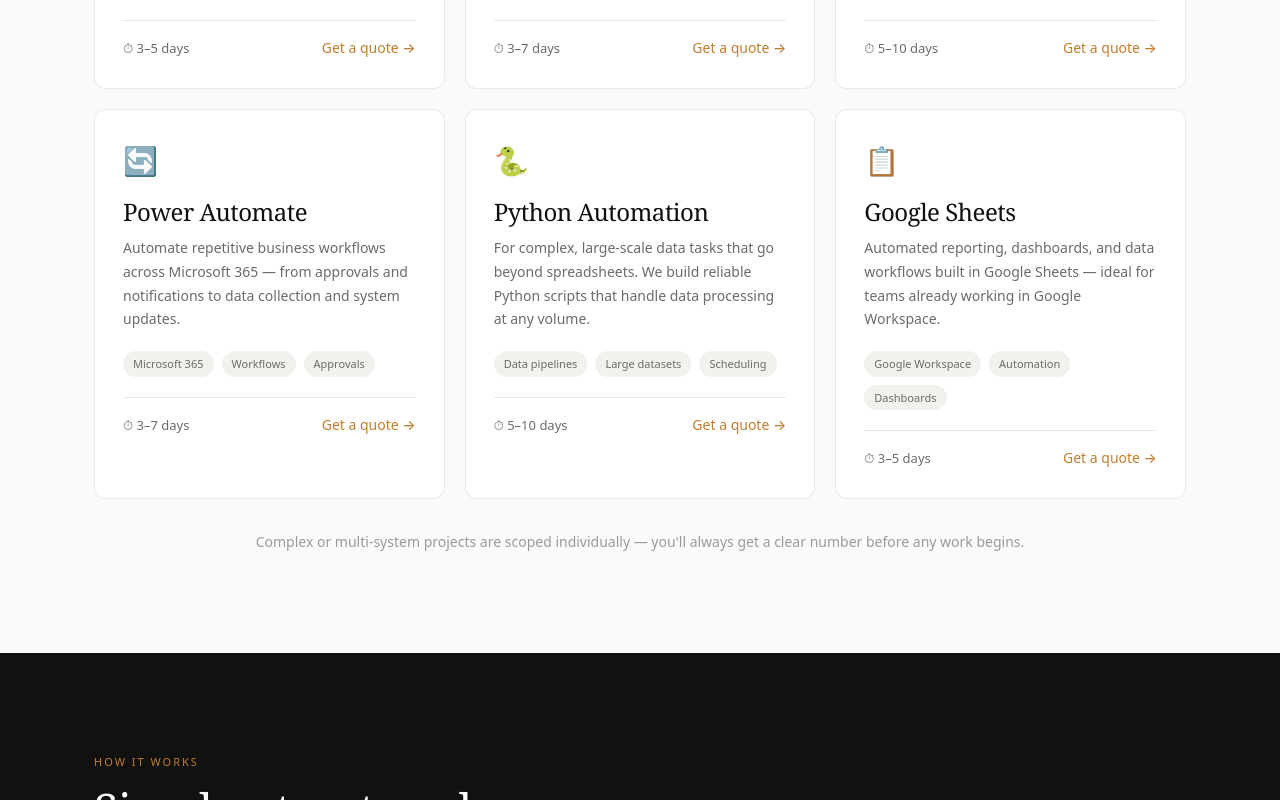
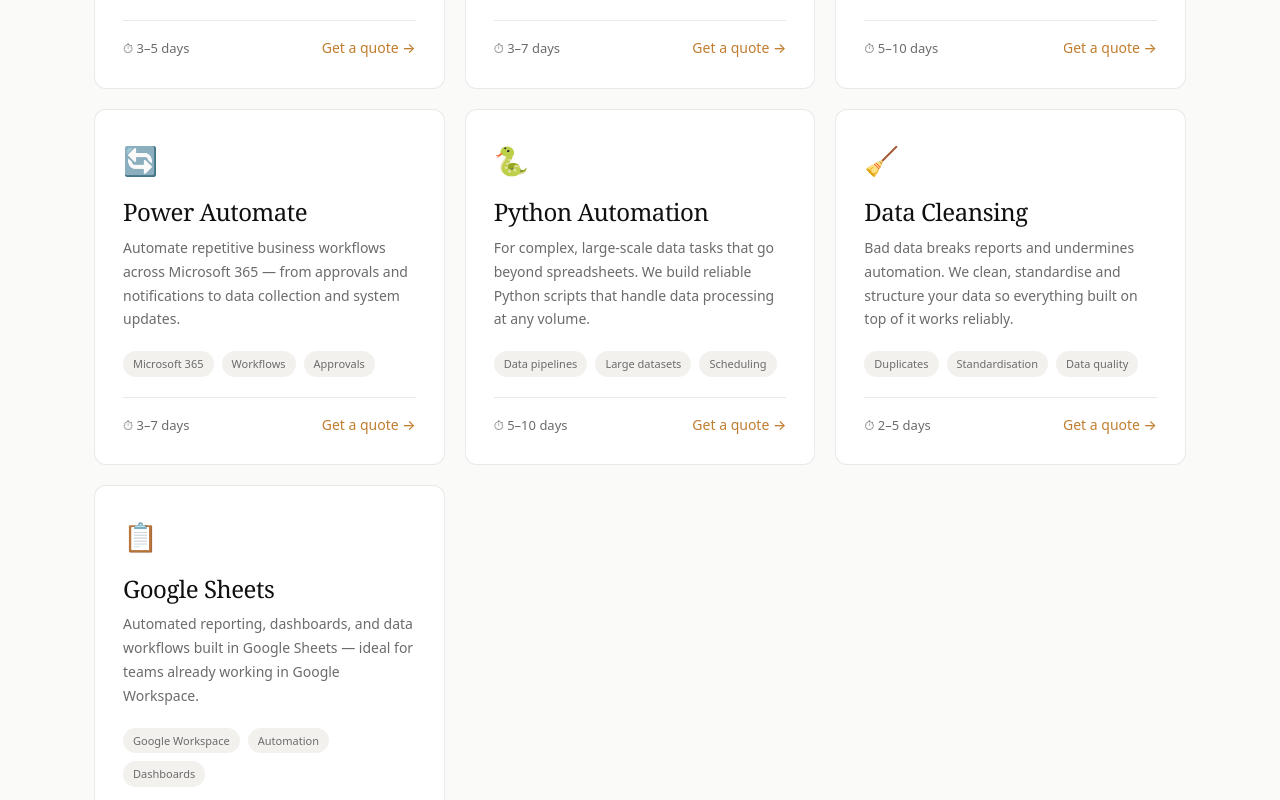
Before and after one commit to printpeachstudio-blip/lexalytic, a Next.js app: page / in a window 1280 px wide. Shown: the part 1440-2240 px from the top of the page. Built offline with nearby package versions, Linux system fonts and the light colour scheme.

Commit message:
add data cleansing to homepage services grid

```diff
--- a/components/Services.tsx
+++ b/components/Services.tsx
@@ -46,6 +46,15 @@
     time: '5–10 days',
     from: 'Get a quote',
     tags: ['Data pipelines', 'Large datasets', 'Scheduling'],
+  },
+  {
+    icon: '🧹',
+    title: 'Data Cleansing',
+    slug: 'data-cleansing',
+    desc: 'Bad data breaks reports and undermines automation. We clean, standardise and structure your data so everything built on top of it works reliably.',
+    time: '2–5 days',
+    from: 'Get a quote',
+    tags: ['Duplicates', 'Standardisation', 'Data quality'],
   },
   {
     icon: '📋',
```
